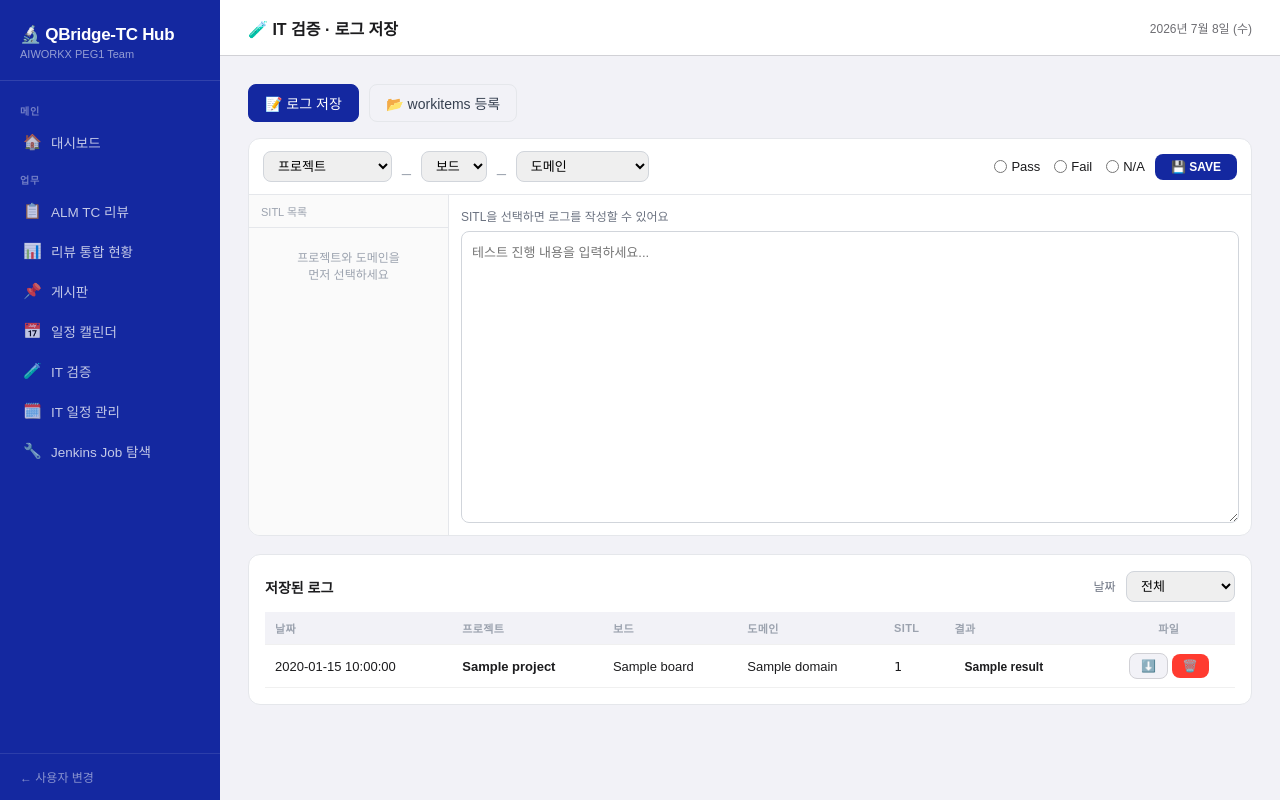
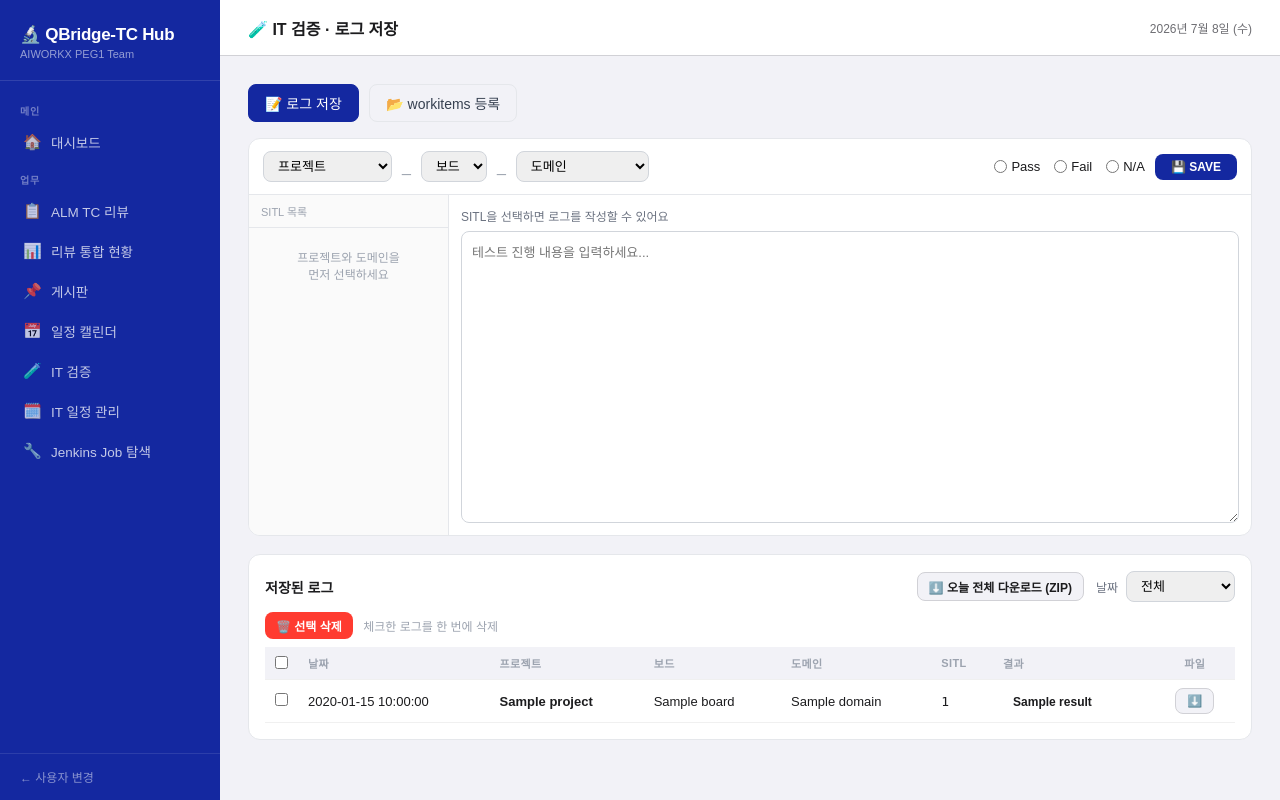
Before and after one commit to Seohyun29/claude, a Flask app: template tc_manager/templates/it_verification/log.html in a window 1280 px wide. Run offline with Flask 3, Linux system fonts and the light colour scheme; the template is opened without the code that fills it: most values are stand-ins (such as "Sample title", 1, 10 or a date in 2020).

Commit message:
Add files via upload

```diff
--- a/tc_manager/templates/it_verification/log.html
+++ b/tc_manager/templates/it_verification/log.html
@@ -133,10 +133,12 @@
 
 <!-- 하단: 저장된 로그 목록 -->
 <div class="iv-list-card">
-    <div style="display:flex;align-items:center;justify-content:space-between;margin-bottom:10px;">
+    <div style="display:flex;align-items:center;justify-content:space-between;margin-bottom:10px;flex-wrap:wrap;gap:8px;">
         <div style="font-size:14px;font-weight:600;">저장된 로그</div>
-        <div>
-            <label style="font-size:12px;color:#6B7280;margin-right:6px;">날짜</label>
+        <div style="display:flex;align-items:center;gap:8px;">
+            <a href="{{ url_for('it_verification.log_download_all') }}"
+               class="btn btn-secondary btn-sm">⬇️ 오늘 전체 다운로드 (ZIP)</a>
+            <label style="font-size:12px;color:#6B7280;margin-left:4px;">날짜</label>
             <select class="iv-sel" onchange="location.href='{{ url_for('it_verification.log_view') }}?date='+this.value">
                 <option value="">전체</option>
                 {% for d in dates %}
@@ -147,14 +149,28 @@
     </div>
 
     {% if logs %}
+    <form method="POST" action="{{ url_for('it_verification.log_delete_multi') }}"
+          id="multi-del-form" onsubmit="return confirmMultiDel()">
+        <div style="margin-bottom:8px;">
+            <button type="submit" class="btn btn-danger btn-sm">🗑️ 선택 삭제</button>
+            <span style="font-size:12px;color:#9CA3AF;margin-left:6px;">체크한 로그를 한 번에 삭제</span>
+        </div>
         <table class="iv-table">
             <thead>
-            <tr><th>날짜</th><th>프로젝트</th><th>보드</th><th>도메인</th><th>SITL</th>
-                <th>결과</th><th style="text-align:center;">파일</th></tr>
+                <tr>
+                    <th style="width:28px;text-align:center;">
+                        <input type="checkbox" id="check-all" onclick="toggleAll(this)">
+                    </th>
+                    <th>날짜</th><th>프로젝트</th><th>보드</th><th>도메인</th><th>SITL</th>
+                    <th>결과</th><th style="text-align:center;">파일</th>
+                </tr>
             </thead>
             <tbody>
             {% for log in logs %}
             <tr>
+                <td style="text-align:center;">
+                    <input type="checkbox" name="log_ids" value="{{ log.id }}" class="log-check">
+                </td>
                 <td style="white-space:nowrap;">{{ log.log_date }}</td>
                 <td style="font-weight:600;">{{ log.project }}</td>
                 <td>{{ log.board or '-' }}</td>
@@ -164,15 +180,12 @@
                 <td style="text-align:center;white-space:nowrap;">
                     <a href="{{ url_for('it_verification.log_download', log_id=log.id) }}"
                        class="btn btn-secondary btn-sm">⬇️</a>
-                <form method="POST" action="{{ url_for('it_verification.log_delete', log_id=log.id) }}"
-                      onsubmit="return confirm('삭제할까요?')" style="display:inline;">
-                    <button type="submit" class="btn btn-danger btn-sm">🗑️</button>
-                </form>
                 </td>
             </tr>
             {% endfor %}
             </tbody>
         </table>
+    </form>
     {% else %}
     <div style="padding:24px;text-align:center;color:#9CA3AF;font-size:13px;">
         저장된 로그가 없습니다.
@@ -280,6 +293,20 @@ document.getElementById('log-form').addEventListener('submit', function(e) {
     }
 });
 
+// 하단 목록: 전체 체크 토글
+function toggleAll(src) {
+    document.querySelectorAll('.log-check').forEach(c => c.checked = src.checked);
+}
+// 하단 목록: 선택 삭제 확인
+function confirmMultiDel() {
+    const n = document.querySelectorAll('.log-check:checked').length;
+    if (n === 0) {
+        alert('삭제할 로그를 선택해주세요.');
+        return false;
+    }
+    return confirm(n + '개 로그를 삭제할까요?');
+}
+
 // 페이지 로드 시: 저장 직후라면 프로젝트·보드·도메인 선택 복원
 (function restoreSelections() {
     const selProject = {{ sel_project|tojson }};
```
Lines whose indentation alone changed are shown as unchanged.
